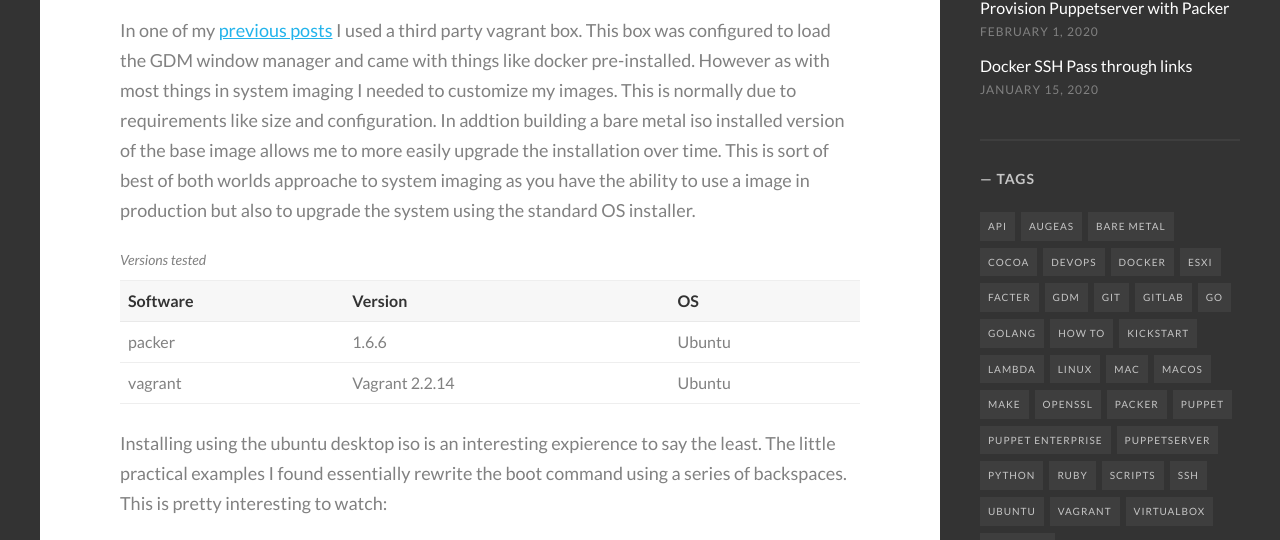
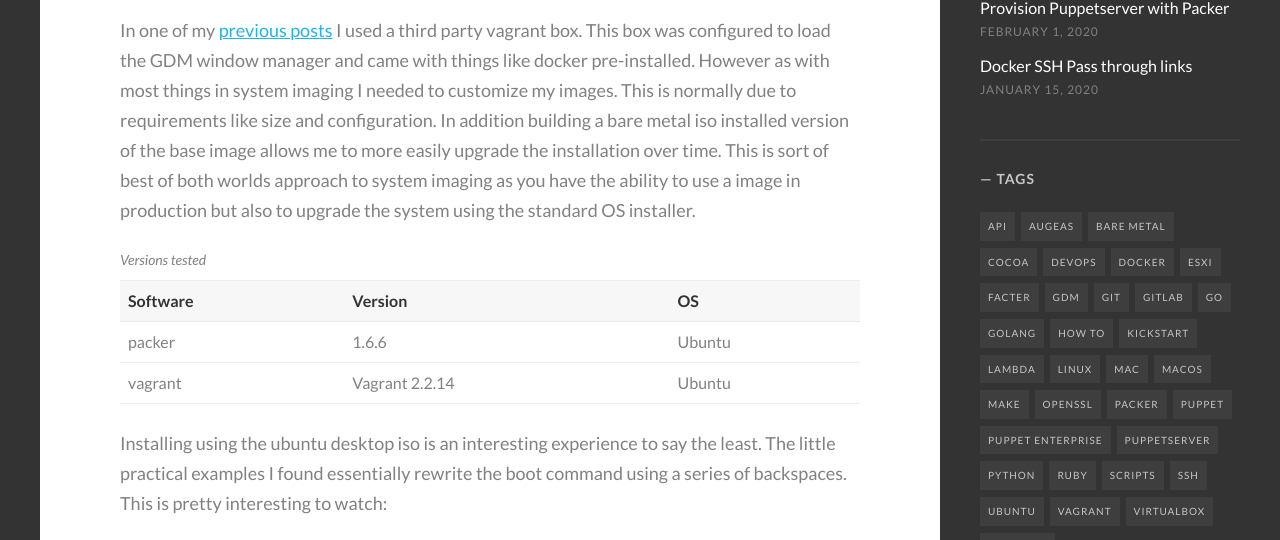
Before and after one commit to homeops-tech/homeops-tech.github.io, a Jekyll site: the page built from _posts/2020-02-15-Build-Ubuntu-Desktop-With-Packer.md, in a window 1280 px wide and 900 px high, scrolled down 681 px. Shown: the part 241-781 px from the top of the window. Built offline with Jekyll 4.4.1, drawn with Linux system fonts in a browser that asks for light colours; comment, search, counter and statistics services are not loaded; some of the changed text lies outside the part shown.

Commit message:
spelling

```diff
--- a/_posts/2020-02-15-Build-Ubuntu-Desktop-With-Packer.md
+++ b/_posts/2020-02-15-Build-Ubuntu-Desktop-With-Packer.md
@@ -6,7 +6,7 @@ image: /images/posts/packer.jpg
 tags: [packer,vagrant,devops,ubuntu,ssh,bare metal,linux]
 ---
 
-In one of my [previous posts](http://www.homeops.tech/2020/01/01/SSH-Pass-Through-Docker/) I used a third party vagrant box. This box was configured to load the GDM window manager and came with things like docker pre-installed. However as with most things in system imaging I needed to customize my images. This is normally due to requirements like size and configuration. In addtion building a bare metal iso installed version of the base image allows me to more easily upgrade the installation over time. This is sort of best of both worlds approache to system imaging as you have the ability to use a image in production but also to upgrade the system using the standard OS installer.
+In one of my [previous posts](http://www.homeops.tech/2020/01/01/SSH-Pass-Through-Docker/) I used a third party vagrant box. This box was configured to load the GDM window manager and came with things like docker pre-installed. However as with most things in system imaging I needed to customize my images. This is normally due to requirements like size and configuration. In addition building a bare metal iso installed version of the base image allows me to more easily upgrade the installation over time. This is sort of best of both worlds approach to system imaging as you have the ability to use a image in production but also to upgrade the system using the standard OS installer.
 
 <!--more-->
 
@@ -31,7 +31,7 @@ In one of my [previous posts](http://www.homeops.tech/2020/01/01/SSH-Pass-Throug
     </tbody>
 </table>
 
-Installing using the ubuntu desktop iso is an interesting expierence to say the least. The little practical examples I found essentially rewrite the boot command using a series of backspaces. This is pretty interesting to watch:
+Installing using the ubuntu desktop iso is an interesting experience to say the least. The little practical examples I found essentially rewrite the boot command using a series of backspaces. This is pretty interesting to watch:
 
 ![Animated-Gif](/images/posts/packer.gif)
 
```
Also changed, not shown: other parts of _posts/2020-02-15-Build-Ubuntu-Desktop-With-Packer.md (+1 -1 lines).
